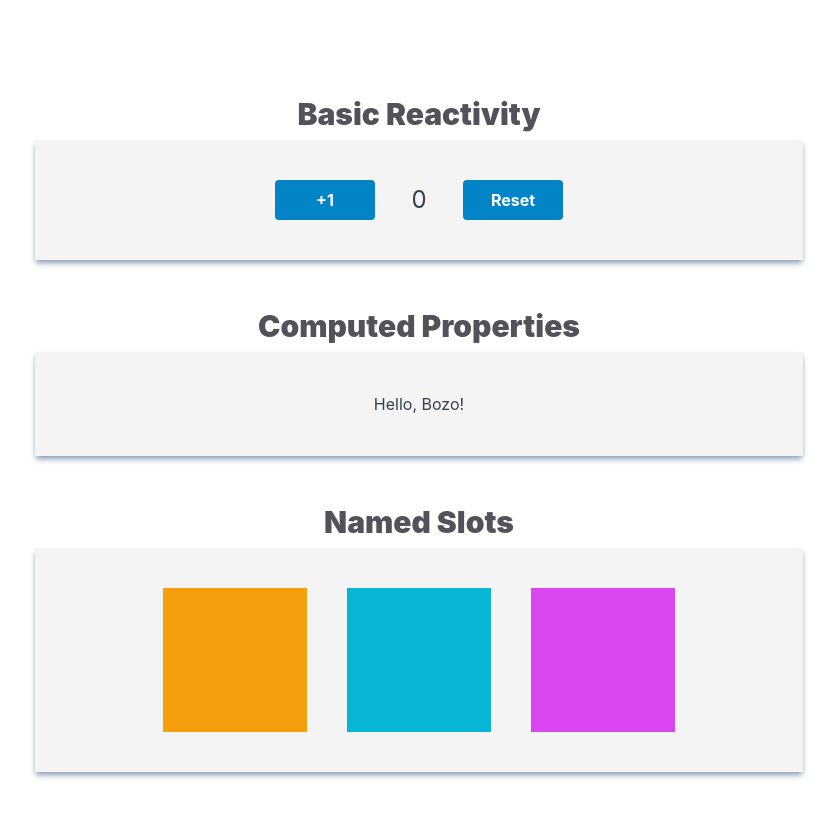
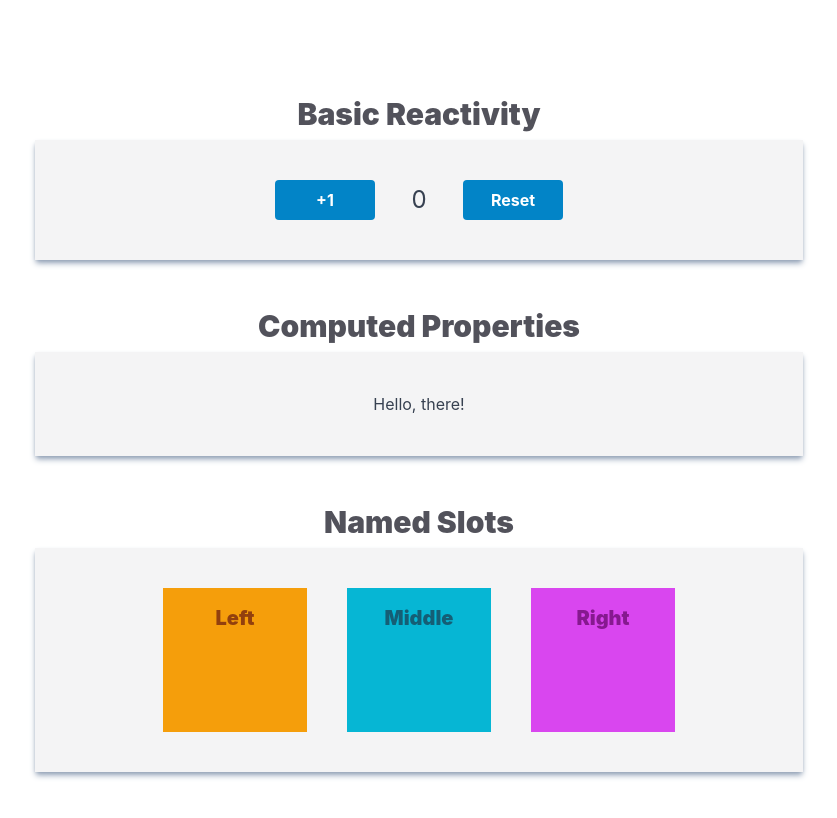
Before and after one commit to majamin/vite-vue-tailwind-starter, a Vue app: page / in a window 1280 px wide. Shown: the top 818 px of the page, without its empty margins (221-1058 px from the left). Built offline with nearby package versions, Linux system fonts and the light colour scheme.

Commit message:
fancy square tilt and style fix

```diff
--- a/src/App.vue
+++ b/src/App.vue
@@ -1,48 +1,32 @@
-<!----------------------------------------------------------------------------
-
-  A starter template / learning project
-
-  Vite + Vue + Tailwind (w. Typescript)
-    Tailwind for styling
-      Composition API using script setup
-
------------------------------------------------------------------------------>
+<!-----------------------------------------------------------------------------
+▒▒▒▒▒▒▒▒▒▒▒▒▒▒▒▒▒▒▒▒▒▒▒▒▒▒▒▒▒▒▒▒▒▒▒▒▒▒▒▒▒▒▒▒▒▒▒▒▒▒▒▒▒▒▒▒▒▒▒▒▒▒▒▒▒▒▒▒▒▒▒▒▒▒▒▒▒▒▒
+▒                                                                             ▒
+▒  A Vite + Vue + Tailwind starter / learner project                          ▒
+▒                                                                             ▒
+▒▒▒▒▒▒▒▒▒▒▒▒▒▒▒▒▒▒▒▒▒▒▒▒▒▒▒▒▒▒▒▒▒▒▒▒▒▒▒▒▒▒▒▒▒▒▒▒▒▒▒▒▒▒▒▒▒▒▒▒▒▒▒▒▒▒▒▒▒▒▒▒▒▒▒▒▒▒▒
+------------------------------------------------------------------------------>
 <script setup lang="ts">
-import ReactiveComponentBasic from "@/components/examples/ReactiveComponentBasic.vue";
-import NamedSlotsExample from "@/components/examples/NamedSlotsExample.vue";
-import ComputedProperties from "@/components/examples/ComputedProperties.vue";
 import Example from "@/components/BaseExampleContainer.vue";
+import Reactive from "@/components/examples/ReactiveComponentBasic.vue";
+import Computed from "@/components/examples/ComputedProperties.vue";
+import NamedSlots from "@/components/examples/NamedSlotsExample.vue";
 </script>
 
 <template>
   <main class="my-24 mx-auto flex max-w-screen-md flex-col space-y-12">
-    <!--------------------------
-      Basic reactivity and props
-    --------------------------->
     <Example title="Basic Reactivity">
-      <ReactiveComponentBasic />
+      <Reactive />
     </Example>
-    <!-------------------
-      Computed properties
-    -------------------->
     <Example title="Computed Properties">
-      <ComputedProperties name="Bozo"></ComputedProperties>
+      <Computed name="there" />
     </Example>
-    <!-------------
-      Named slots
-    -------------->
     <Example title="Named Slots">
-      <NamedSlotsExample>
-        <template v-slot:left>
-          <div class="h-36 w-36 bg-amber-500"></div>
-        </template>
-        <template v-slot:middle>
-          <div class="h-36 w-36 bg-cyan-500"></div>
-        </template>
-        <template v-slot:right>
-          <div class="h-36 w-36 bg-fuchsia-500"></div>
-        </template>
-      </NamedSlotsExample>
+      <NamedSlots>
+        <!-- note that the templates are out of order, but rendered correctly -->
+        <template v-slot:middle> Middle </template>
+        <template v-slot:left> Left </template>
+        <template v-slot:right> Right </template>
+      </NamedSlots>
     </Example>
   </main>
 </template>
--- a/src/components/examples/NamedSlotsExample.vue
+++ b/src/components/examples/NamedSlotsExample.vue
@@ -2,14 +2,32 @@
   <div>
     <div class="flex flex-wrap justify-center gap-10 text-center align-middle">
       <div class="flex max-w-fit">
-        <slot name="left"></slot>
-      </div>
-      <div class="flex max-w-fit transition duration-500">
-        <slot name="middle"></slot>
+        <div
+          class="tilt-square bg-amber-500 text-amber-800"
+        >
+          <slot name="left"></slot>
+        </div>
       </div>
       <div class="flex max-w-fit">
-        <slot name="right"></slot>
+        <div
+          class="tilt-square bg-cyan-500 text-cyan-800"
+        >
+          <slot name="middle"></slot>
+        </div>
+      </div>
+      <div class="flex max-w-fit">
+        <div
+          class="tilt-square bg-fuchsia-500 text-fuchsia-800"
+        >
+          <slot name="right"></slot>
+        </div>
       </div>
     </div>
   </div>
 </template>
+
+<style scoped lang="postcss">
+.tilt-square {
+  @apply h-36 w-36 pt-4 text-xl font-black transition-all duration-500 ease-in-expo hover:rotate-6;
+}
+</style>
--- a/tailwind.config.cjs
+++ b/tailwind.config.cjs
@@ -20,6 +20,10 @@ module.exports = {
       borderRadius: {
         "4xl": "2rem",
       },
+      transitionTimingFunction: {
+        "in-expo": "cubic-bezier(0.55, 0.05, 0.795, 0.035)",
+        "out-expo": "cubic-bezier(0.19, 1, 0.22, 1)",
+      },
     },
   },
 };
```
Also changed, not shown: src/components/examples/ComputedProperties.vue (line endings or trailing spaces).
